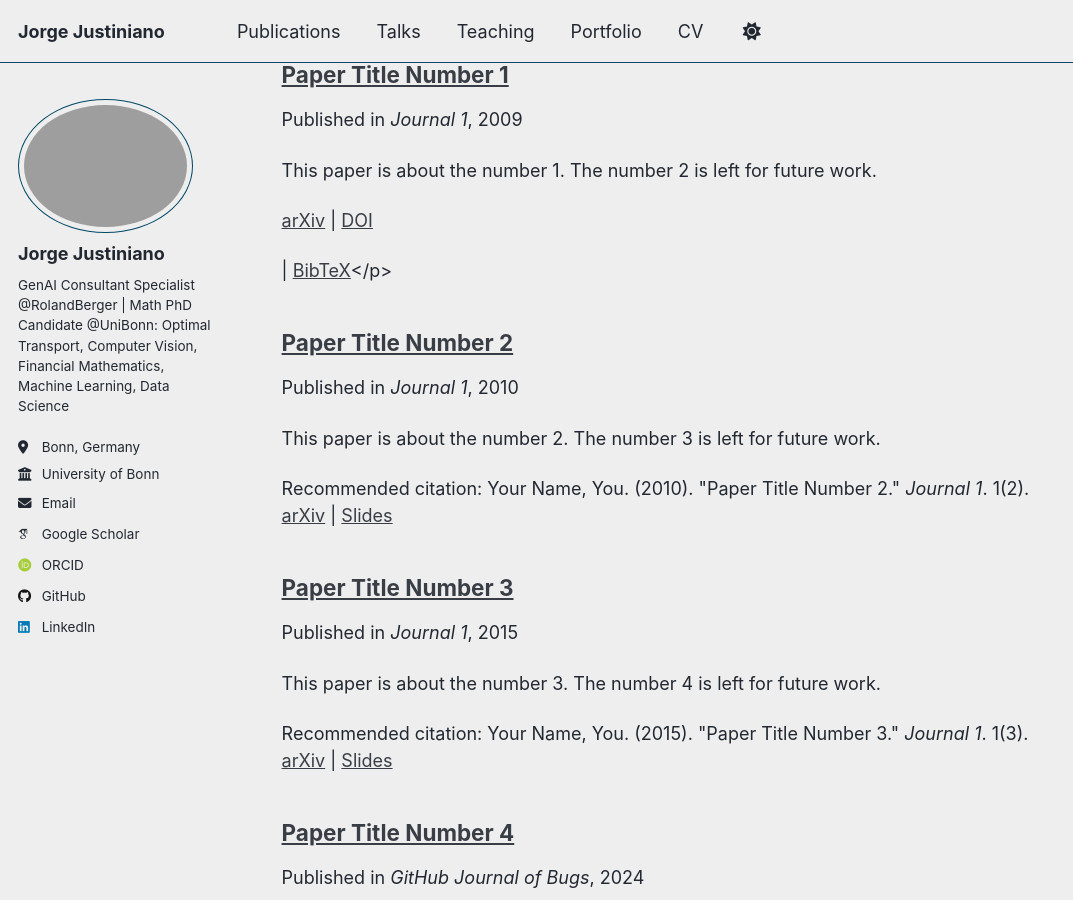
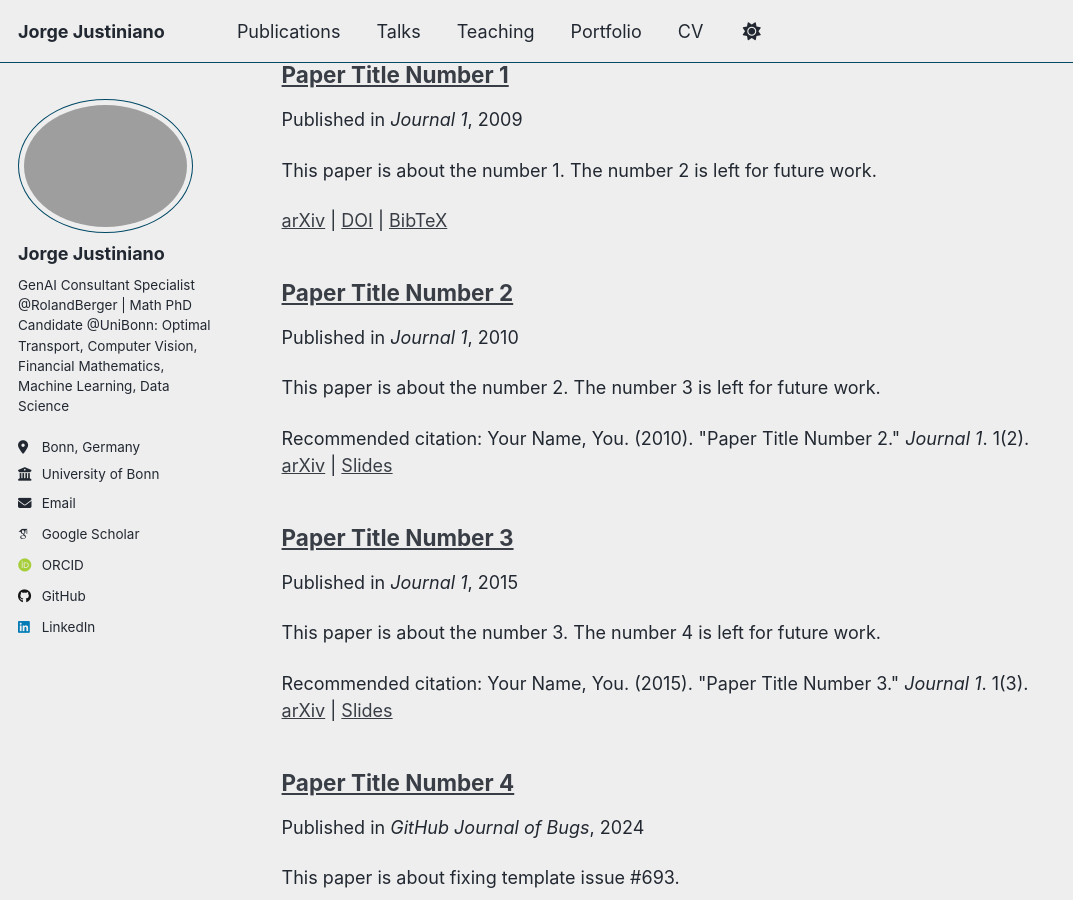
Before and after one commit to jjustiniano2/jjustiniano2.github.io, a Jekyll site: the page built from _pages/sitemap.md, in a window 1280 px wide and 900 px high, scrolled down 4556 px. Shown: the whole window, without its empty margins (0-1073 px from the left). Built offline with Jekyll 4.4.1, drawn with Linux system fonts in a browser that asks for light colours; some web fonts are replaced; a script that is not in the unit is left out.

```diff
--- a/_includes/archive-single.html
+++ b/_includes/archive-single.html
@@ -57,7 +57,7 @@
     {% elsif post.citation and post.paperurl and post.slidesurl %}
       <p>Recommended citation: {{ post.citation }}<br /><a href="{{ post.paperurl }}">arXiv</a> | <a href="{{ post.slidesurl }}">Slides</a></p>
     {% elsif post.citation and post.paperurl and post.doi and post.bibtexurl %}
-      <p>Recommended citation: {{ post.citation }}<br /><a href="{{ post.paperurl }}">arXiv</a> | <a href="{{ post.doi }}">DOI</a></p> | <a href="{{ post.bibtexurl }}">BibTeX</a></p>
+      <p>Recommended citation: {{ post.citation }}<br /><a href="{{ post.paperurl }}">arXiv</a> | <a href="{{ post.doi }}">DOI</a> | <a href="{{ post.bibtexurl }}">BibTeX</a></p>
     {% elsif post.citation and post.paperurl and post.bibtexurl %}
       <p>Recommended citation: {{ post.citation }}<br /><a href="{{ post.paperurl }}">arXiv</a> | <a href="{{ post.bibtexurl }}">BibTeX</a></p>
     {% elsif post.citation and post.paperurl %}
@@ -71,7 +71,7 @@
     {% elsif post.citation %}
       <p>Recommended citation: {{ post.citation }}</p>
     {% elsif post.paperurl and post.doi and post.bibtexurl %}
-      <p><a href=" {{ post.paperurl }} ">arXiv</a> | <a href="{{ post.doi }}">DOI</a></p> | <a href="{{ post.bibtexurl }}">BibTeX</a></p>
+      <p><a href=" {{ post.paperurl }} ">arXiv</a> | <a href="{{ post.doi }}">DOI</a> | <a href="{{ post.bibtexurl }}">BibTeX</a></p>
     {% elsif post.paperurl and post.bibtexurl %}
       <p><a href=" {{ post.paperurl }} ">arXiv</a> | <a href="{{ post.bibtexurl }}">BibTeX</a></p>
     {% elsif post.paperurl %}
```
